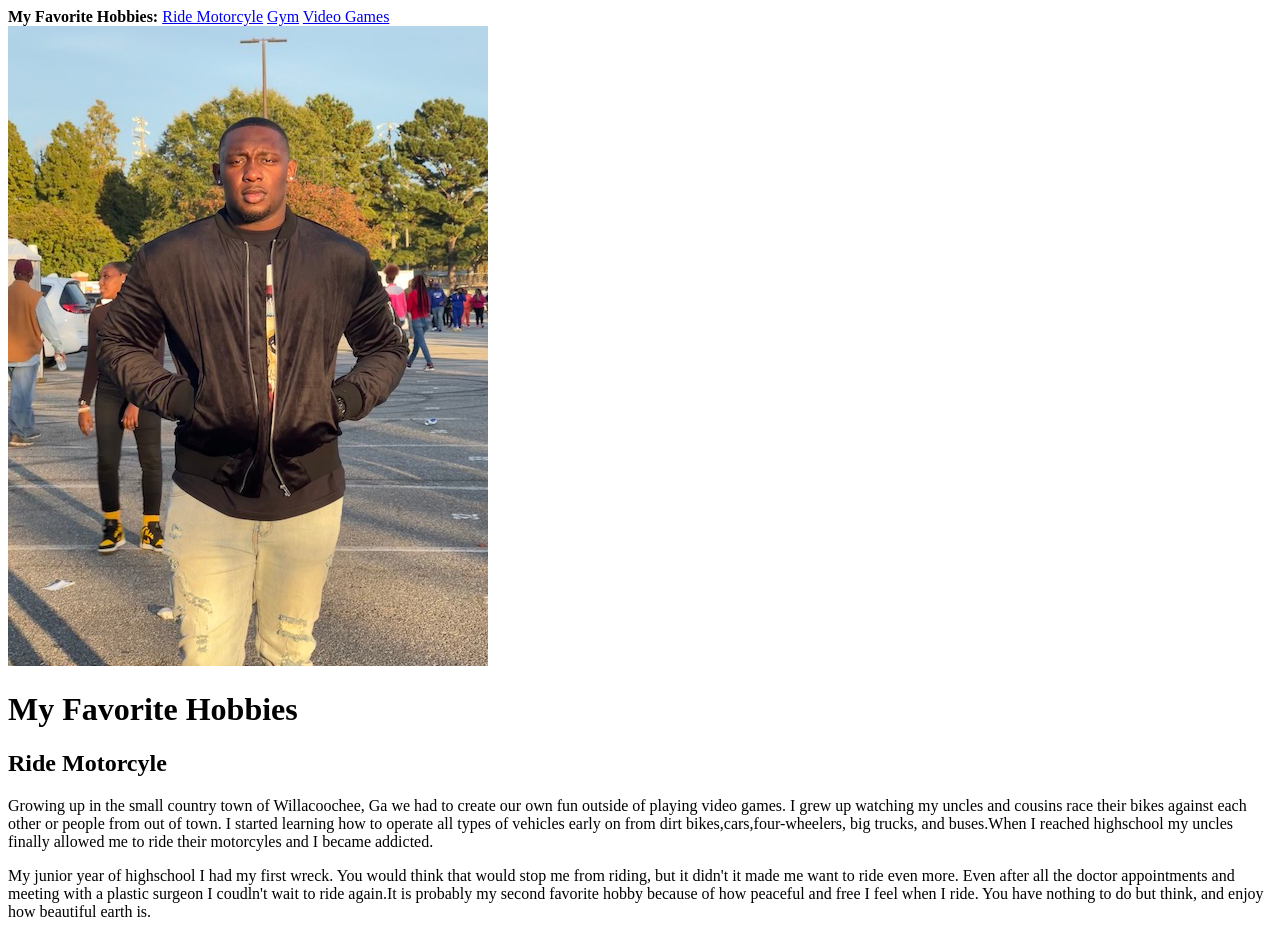
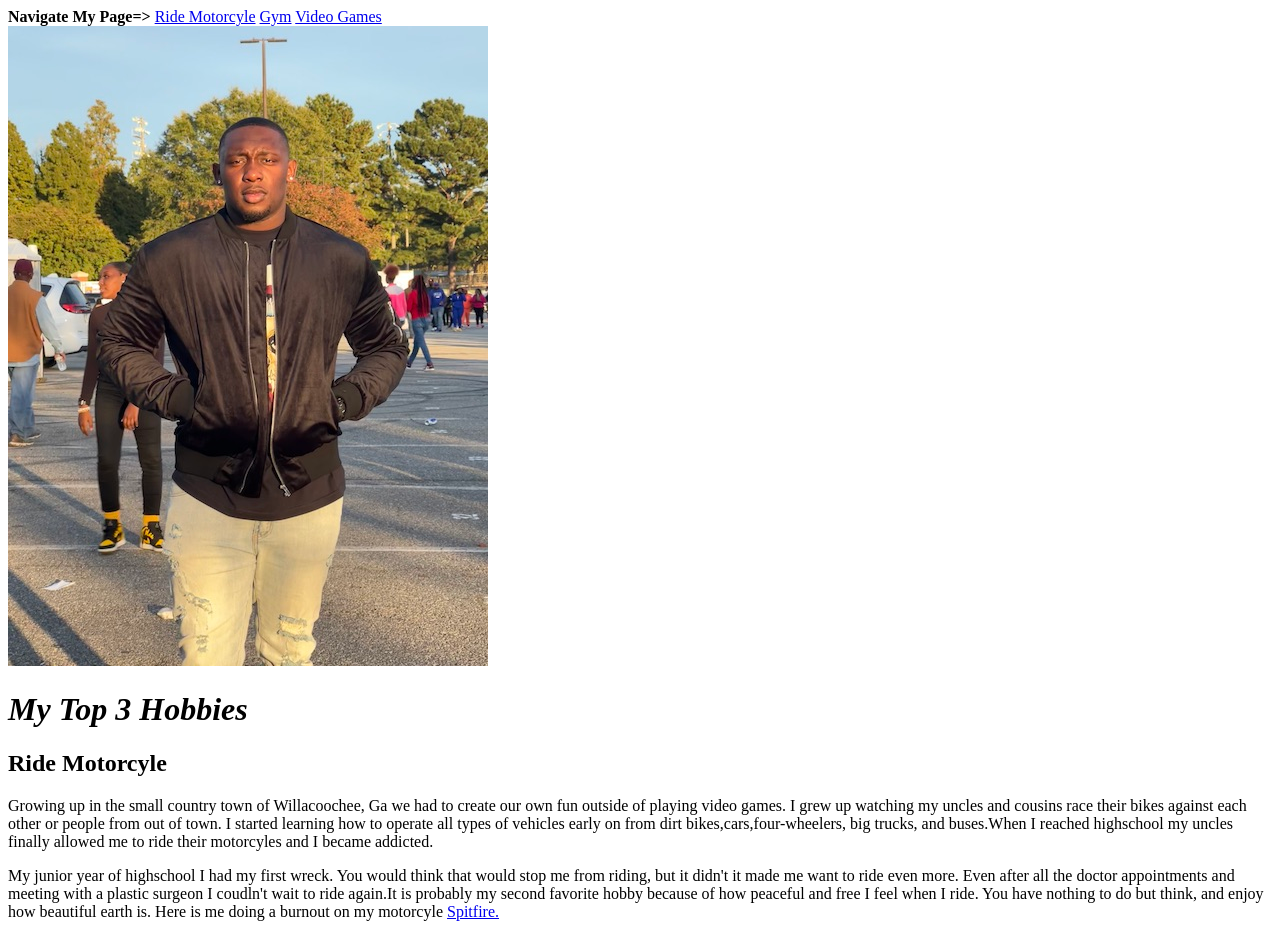
Before and after one commit to Iraon720/Iraon, a plain HTML site: page index.html in a window 1280 px wide. Shown: the top 937 px of the page. Drawn offline with Linux system fonts and the light colour scheme.

Commit message:
All 6 external links working.

```diff
--- a/index.html
+++ b/index.html
@@ -7,7 +7,7 @@
     <title>Dedtravius Jones:Things I like</title>
   </head>
   <nav>
-    <strong>My Favorite Hobbies:</strong>
+    <strong>Navigate My Page=></strong>
     <a href="#Ride Motorcyle">Ride Motorcyle</a>
     <a href="#Gym">Gym</a>
     <a href="#Video Games">Video Games</a>
@@ -15,7 +15,7 @@
   <img src="IMG_4026.jpeg" alt="Picture of me" />
   <body>
     <main>
-      <h1>My Favorite Hobbies</h1>
+      <h1><em>My Top 3 Hobbies</em></h1>
       <section Id="Ride Motorcyle">
         <h2>Ride Motorcyle</h2>
 
@@ -35,11 +35,11 @@
           even more. Even after all the doctor appointments and meeting with a
           plastic surgeon I coudln't wait to ride again.It is probably my second
           favorite hobby because of how peaceful and free I feel when I ride.
-          You have nothing to do but think, and enjoy how beautiful earth is.
+          You have nothing to do but think, and enjoy how beautiful earth is. Here is me  doing a burnout on my motorcyle <a target="_blank" href="https://youtu.be/bcavMZuB7Ag">Spitfire.</a></p>
         </p>
         <h3>Motorcyle Brands I Have Rode:</h3>
         <ul>
-          <li>  <a href="https://youtu.be/bcavMZuB7Ag">Suzuki Hayabusa</a></li>
+          <li>  <a href="https://cdn02.carsforsale.com/3/704761/3011432/thumb/549836578.jpg">Suzuki Hayabusa</a></li>
           <li>  <a href="https://www.dragbike.com/wp-content/uploads/22-2.jpg">Suzuki GXSR 1000</a></li>
           <li>  <a href="https://www.truestreetcars.com/attachments/1000165_4626374471440_698809894_n-jpg.46953/">Suzuki GXSR 750</a></li>
           <li>  <a href="https://www.google.com/url?sa=i&url=https%3A%2F%2Fwww.buynowroaringtoyz.com%2F13_15_ZX6361000_240_Wide_Tire_Conversion_Kit_p%2Fzx636-240-s-a-kit.htm&psig=AOvVaw2jFtTa6WQZznSyRwHSUC8G&ust=1668805187444000&source=images&cd=vfe&ved=0CA8QjRxqFwoTCKCBivWNtvsCFQAAAAAdAAAAABAE">Kawasaki Ninja 600</a></li>
@@ -83,7 +83,7 @@
           <li>Forearm Twists</li>
           <li>Lat Pulldowns</li>
         </ol>
-        <img src="melifting.jpeg" alt="Me doing DB Bench Press"
+        <img src="melifting.jpeg" alt="Me doing DB Bench Press" >
       </section>
       <section Id="Video Games">
         <h2>Video Games</h2>
```
